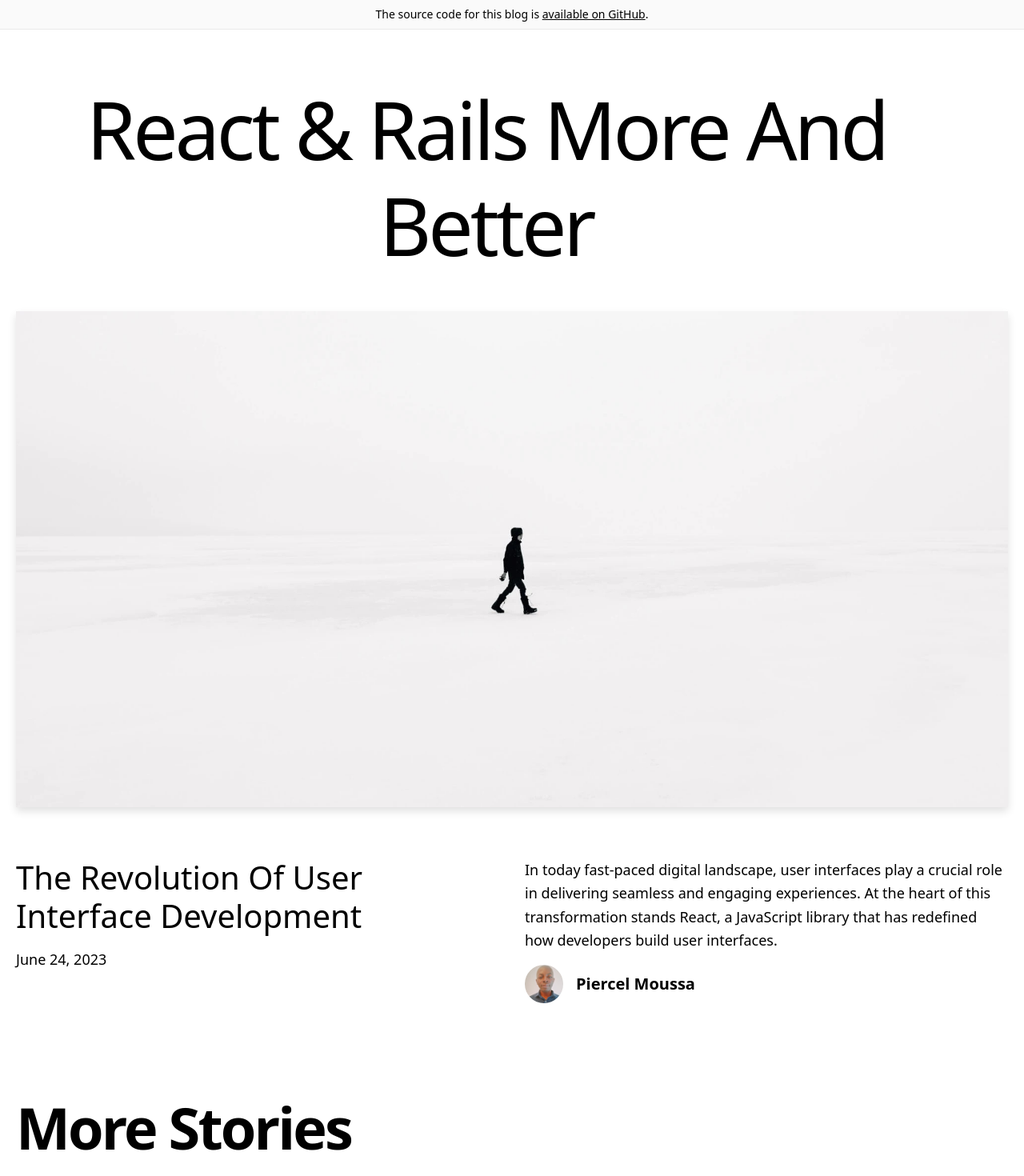
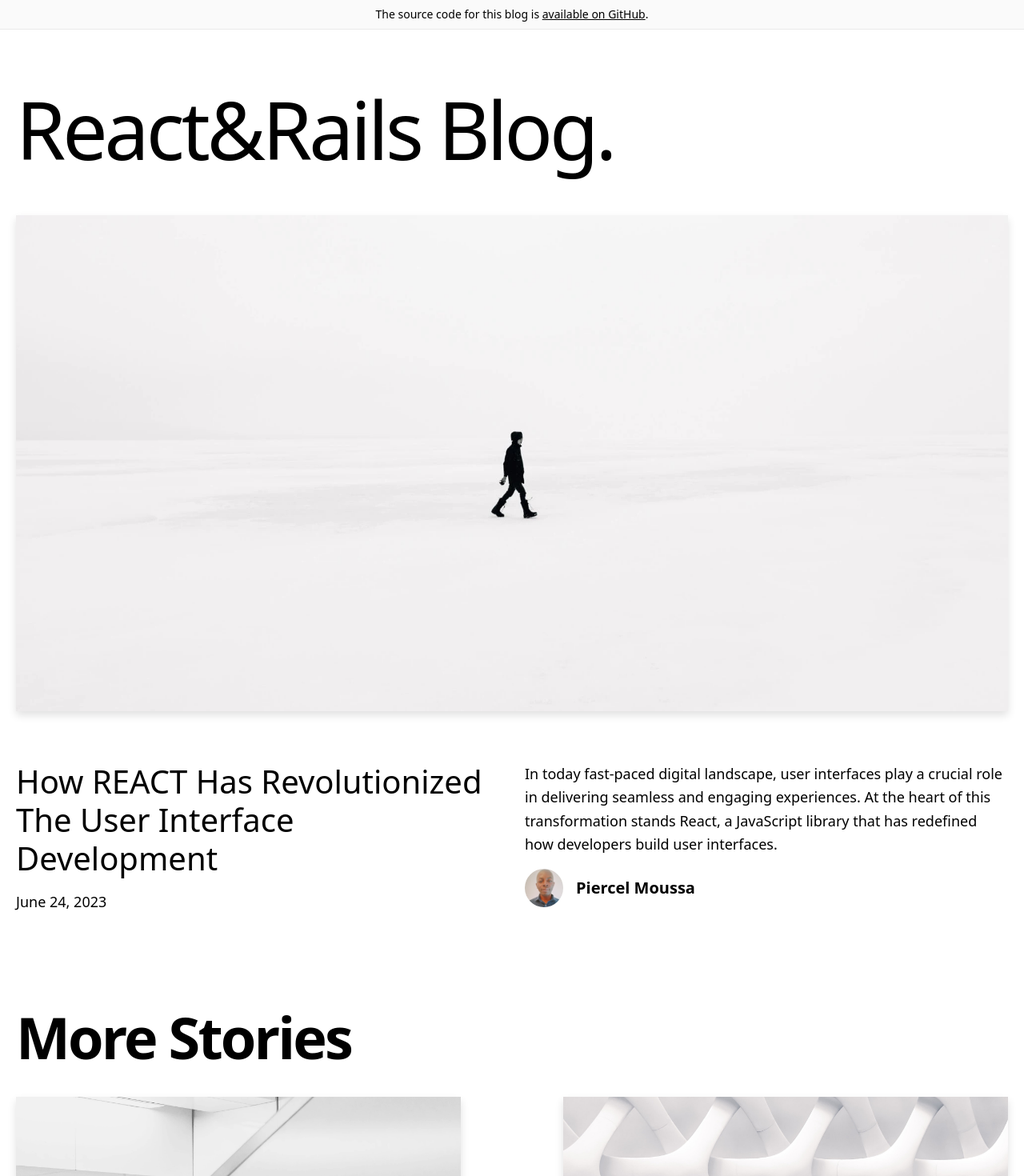
Before and after one commit to Piercel2022/Blog-starter, a Next.js app: page / in a window 1280 px wide. Shown: the top 1470 px of the page at 80% size. Built offline with nearby package versions, Linux system fonts and the light colour scheme.

Commit message:
Modify the intro

```diff
--- a/_posts/preview.md
+++ b/_posts/preview.md
@@ -1,5 +1,5 @@
 ---
-title: 'The  Revolution Of User Interface Development'
+title: 'How REACT Has Revolutionized The User Interface Development'
 excerpt: 'In today fast-paced digital landscape, user interfaces play a crucial role in delivering seamless and engaging experiences. At the heart of this transformation stands React, a JavaScript library that has redefined how developers build user interfaces.'
 coverImage: '/assets/blog/preview/cover.jpg'
 date: '2023-06-24T22:35:07.322Z'
--- a/components/intro.tsx
+++ b/components/intro.tsx
@@ -3,7 +3,7 @@ const Intro = () => {
   return (
     <section className="flex flex-col items-center mt-16 mb-16 md:flex-row md:justify-between md:mb-12">
       <h1 className="text-5xl leading-tight tracking-tighter text-center font-3 md:text-8xl md:pr-8">
-         React & Rails More And Better
+         React&Rails Blog.
       </h1>
       <h4 className="mt-5 text-lg text-center md:text-left md:pl-8">
 
```
